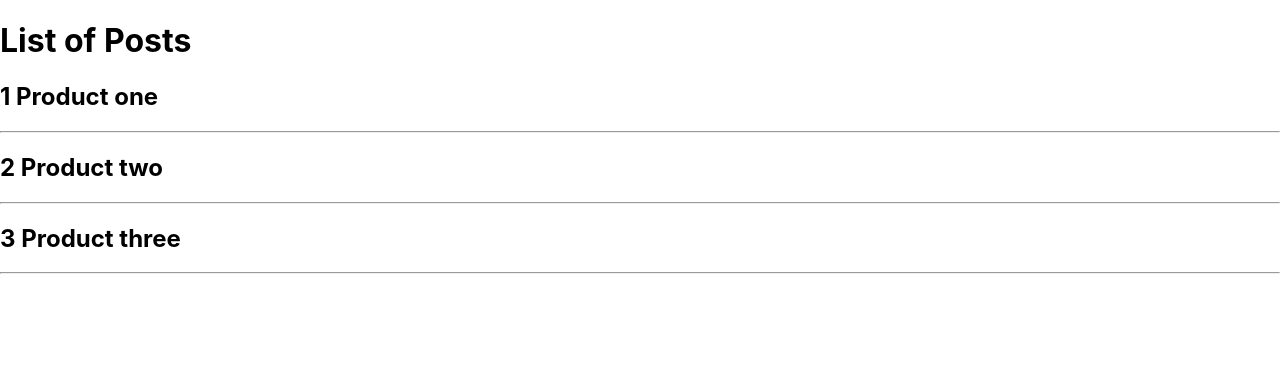
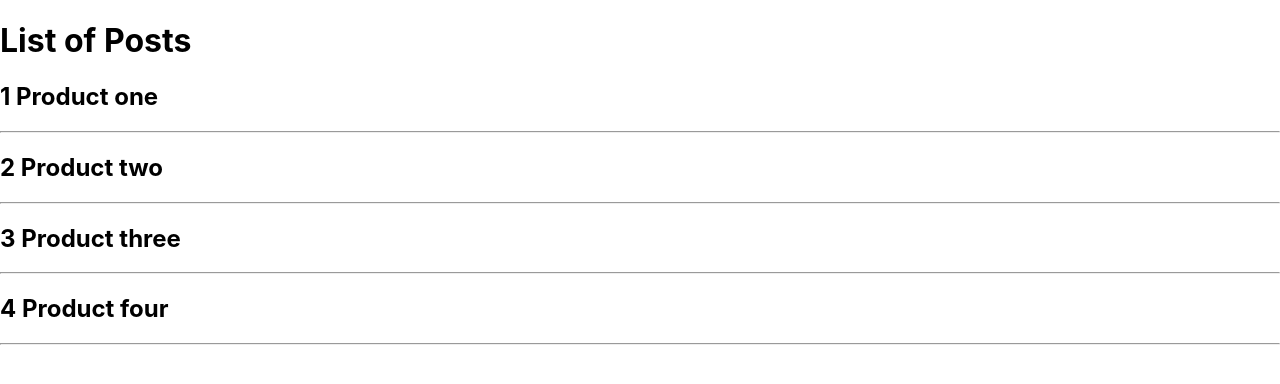
Before and after one commit to Omaralabdullah051/pre-rendering-in-next.js, a Next.js app: page /products in a window 1280 px wide. Shown: the top 384 px of the page. Built offline with nearby package versions, Linux system fonts and the light colour scheme; data requests are answered from the project's data file.

Commit message:
ISR implemented

```diff
--- a/db.json
+++ b/db.json
@@ -3,7 +3,7 @@
         {
             "id": 1,
             "title": "Product one",
-            "price": 1000,
+            "price": 700,
             "description": "Description 1"
         },
         {
@@ -17,6 +17,12 @@
             "title": "Product three",
             "price": 3500,
             "description": "Description 3"
+        },
+        {
+            "id": 4,
+            "title": "Product four",
+            "price": 4500,
+            "description": "Description 4"
         }
     ]
 }
--- a/pages/products/[productId].js
+++ b/pages/products/[productId].js
@@ -31,6 +31,7 @@ export async function getStaticPaths() {
 }
 
 export async function getStaticProps(context) {
+  console.log("Generating / Regenerating Product");
   const { params } = context;
   const res = await fetch(`http://localhost:4000/products/${params.productId}`);
   const data = await res.json();
@@ -47,5 +48,6 @@ export async function getStaticProps(context) {
     props: {
       product: data,
     },
+    revalidate: 10,
   };
 }
--- a/pages/products/index.js
+++ b/pages/products/index.js
@@ -21,6 +21,7 @@ const ProductList = ({ products }) => {
 export default ProductList;
 
 export async function getStaticProps() {
+  console.log("Generating / Regenerating ProductList");
   const res = await fetch("http://localhost:4000/products");
   const data = await res.json();
 
@@ -28,5 +29,6 @@ export async function getStaticProps() {
     props: {
       products: data,
     },
+    revalidate: 10,
   };
 }
```
